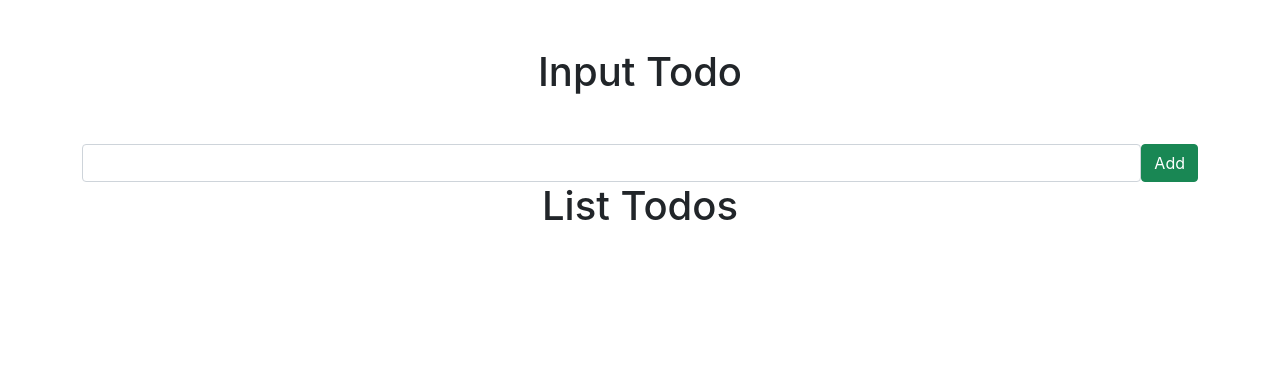
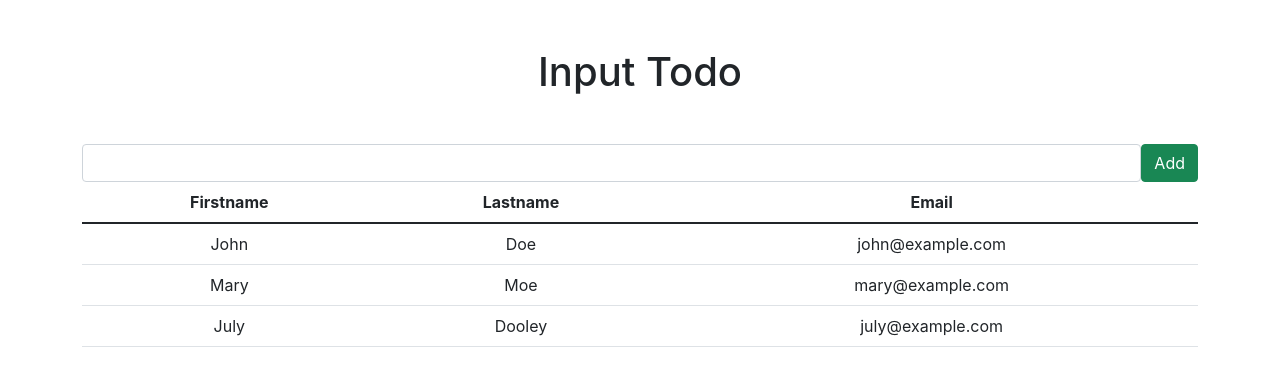
Before and after one commit to joezucco/perntodo-fe, a React (Create React App) app: page / in a window 1280 px wide. Shown: the top 386 px of the page. Built offline with nearby package versions, Linux system fonts and the light colour scheme.

Commit message:
import basic bootstrap table

```diff
--- a/src/components/ListTodos.js
+++ b/src/components/ListTodos.js
@@ -1,7 +1,34 @@
 const ListTodos = () => {
-    return (
-<h1>List Todos</h1>
-    )
-}
+  return (
+    <>
+      <table class='table'>
+        <thead>
+          <tr>
+            <th>Firstname</th>
+            <th>Lastname</th>
+            <th>Email</th>
+          </tr>
+        </thead>
+        <tbody>
+          <tr>
+            <td>John</td>
+            <td>Doe</td>
+            <td>john@example.com</td>
+          </tr>
+          <tr>
+            <td>Mary</td>
+            <td>Moe</td>
+            <td>mary@example.com</td>
+          </tr>
+          <tr>
+            <td>July</td>
+            <td>Dooley</td>
+            <td>july@example.com</td>
+          </tr>
+        </tbody>
+      </table>
+    </>
+  );
+};
 
-export default ListTodos
+export default ListTodos;
```
